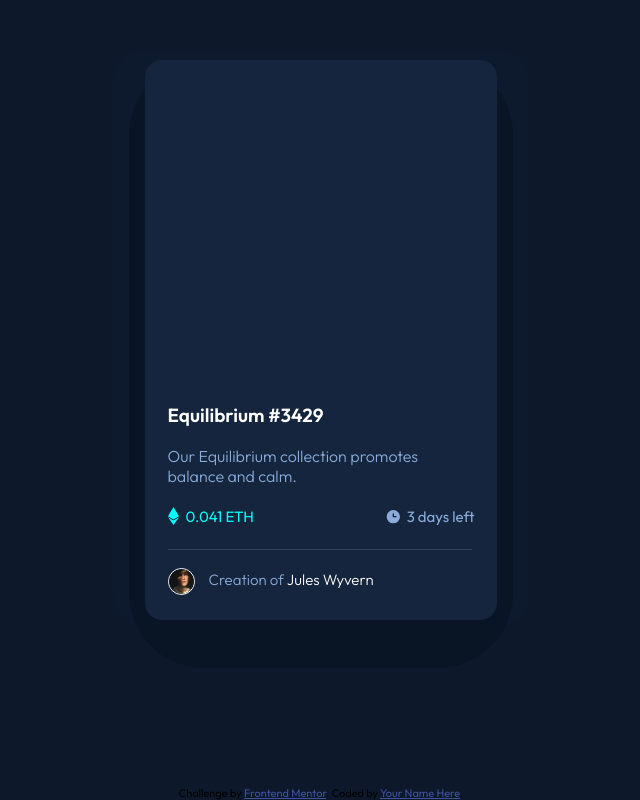
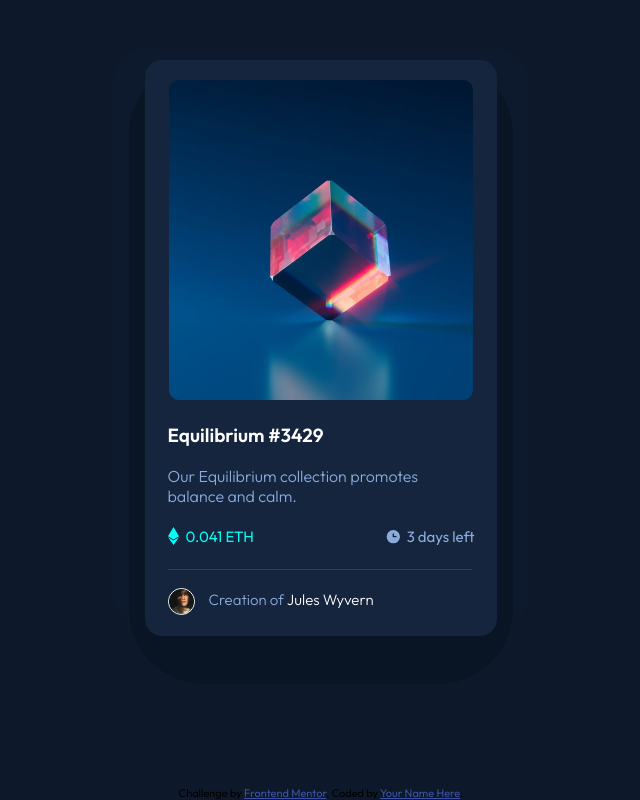
Before and after one commit to titocs/nft-preview-card-component-main, a plain HTML site: page index.html in a window 1280 px wide. Shown: the part 110-910 px from the top of the page, without its empty margins (319-959 px from the left). Drawn offline with Linux system fonts and the light colour scheme.

Commit message:
Update stylesheet.css

```diff
--- a/stylesheet.css
+++ b/stylesheet.css
@@ -36,7 +36,7 @@ main {
 
 .container-first {
     width: 24rem;
-    height: 38rem;
+    height: 39rem;
     margin: auto;
     background-color: rgb(9, 20, 36);
     border-radius: 75px;
@@ -44,27 +44,70 @@ main {
 
 .container {
     width: 22rem;
-    height: 35rem;
+    height: 36rem;
     margin: auto;
     background-color: var(--Very-dark-blue-med);
     margin-bottom: 30px;
     border-radius: 17px;
-}
-
-.container::before {
-    width: 30rem;
-    height: 40rem;
-    background-color: var(--Very-dark-blue-med);
+    padding-top: 10px;
 }
 
 .gambar {
+    position: relative;
+    background-image: url(images/image-equilibrium.jpg);
+    background-size: 321px;
+    background-repeat: no-repeat;
+    border-radius: 10px;
     height: 20rem;
     width: 19rem;
     margin: auto;
     margin-bottom: 7px;
+    margin-top: 10px;
+}
+
+.img-wrapper {
+    position: absolute;
+    width: 100%;
+    height: 320px;
+    top: 0px;
+}
+
+.img-wrapper:hover {
+    background-image: url(images/icon-view.svg);
+    background-repeat: no-repeat;
+    background-position: 141px 136px;
+    z-index: 1;
+}
+
+/* .preview {
+    position: absolute;
+    display: none;
+    height: 40px;
+    width: 40px;
+    top: 132px;
+    left: 142px;
+}
+
+.preview:hover {
+    display: block;
+} */
+
+.cover {
+    width: 100%;
+    height: 320px;
+}
+
+.cover:hover {
+    background-color: var(--Cyan);
+    opacity: 0.5;
+    border-radius: 10px;
+    cursor: pointer;
 }
 
 .gambar > .gambar-eth {
+    /* background-image: url(images/image-equilibrium.jpg);
+    background-repeat: no-repeat;
+    background-size: 304px; */
     height: 19rem;
     width: 19rem;
     margin-top: 20px;
@@ -83,6 +126,11 @@ main {
     font-size: 19px;
     margin-bottom: 19px;
     margin-top: 23px;
+}
+
+.caption > h2:hover {
+    color: var(--Cyan);
+    cursor: pointer;
 }
 
 .caption > p {
@@ -160,6 +208,11 @@ span {
     color: white;
 }
 
+span:hover {
+    color: var(--Cyan);
+    cursor: pointer;
+}
+
 .attribution { font-size: 11px; text-align: center; }
 .attribution a { color: hsl(228, 45%, 44%); }
 
```
